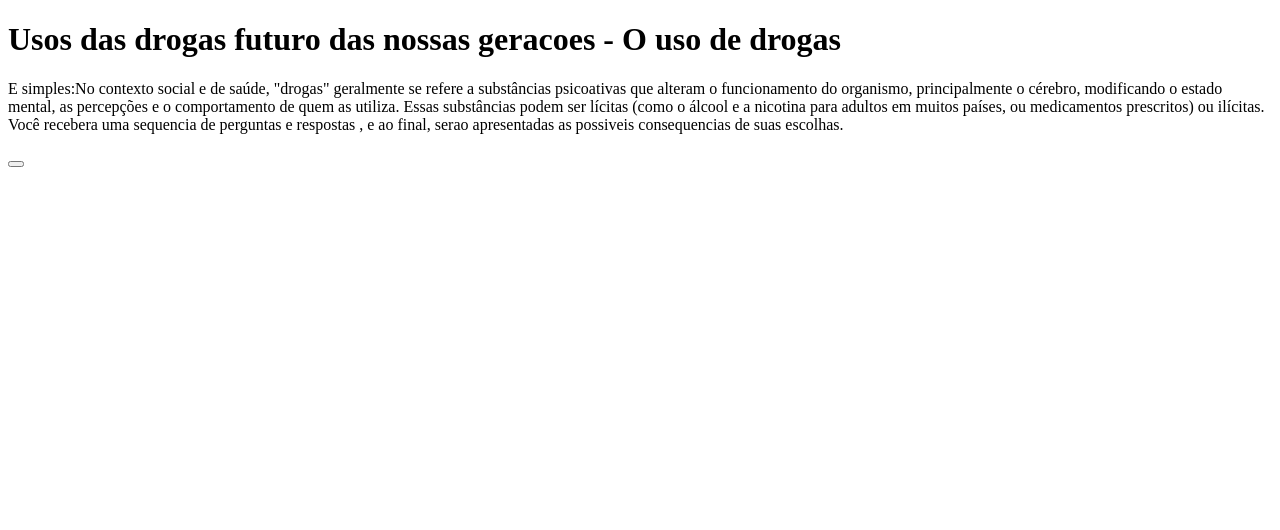
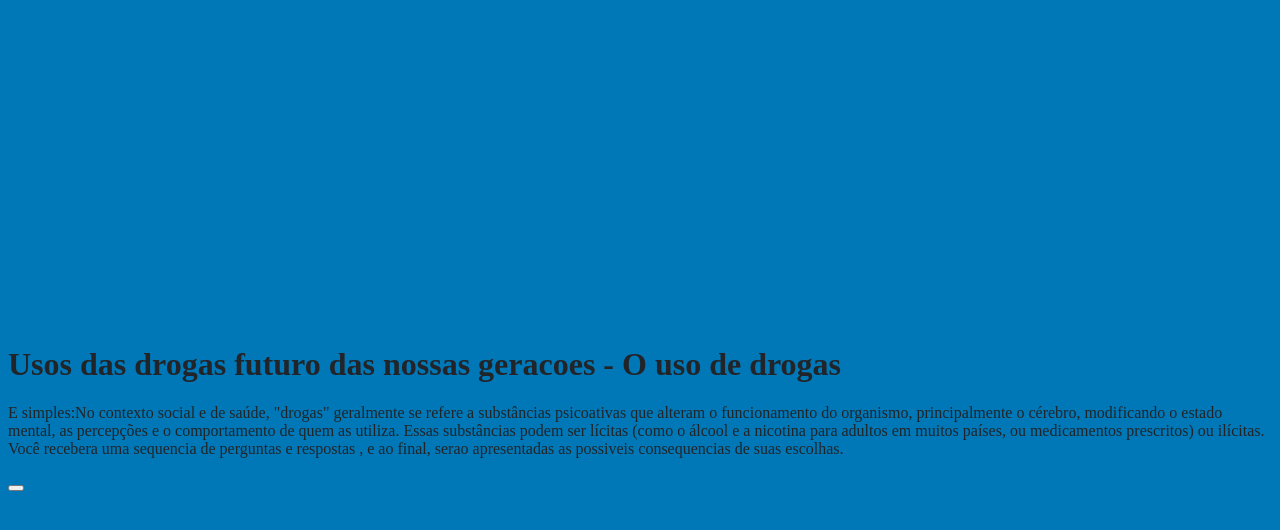
Before and after one commit to emersonpidupchechen/missao-ia, a plain HTML site: page index.html in a window 1280 px wide. Drawn offline with Linux system fonts and the light colour scheme; a web font is replaced by a local one.

Commit message:
77878778778

```diff
--- a/style.css
+++ b/style.css
@@ -10,3 +10,12 @@
     --cor-destaque:#48B09F;
     --cor-texto:#212529;
 }
+body{
+    background-color: var(--cor-principal);
+    color: var(--cor-texto);
+    font-family: var(--fonte-texto);
+    display: flex;
+    justify-content: center;
+    align-items: center;
+    min-height: 100vh;
+}
```
